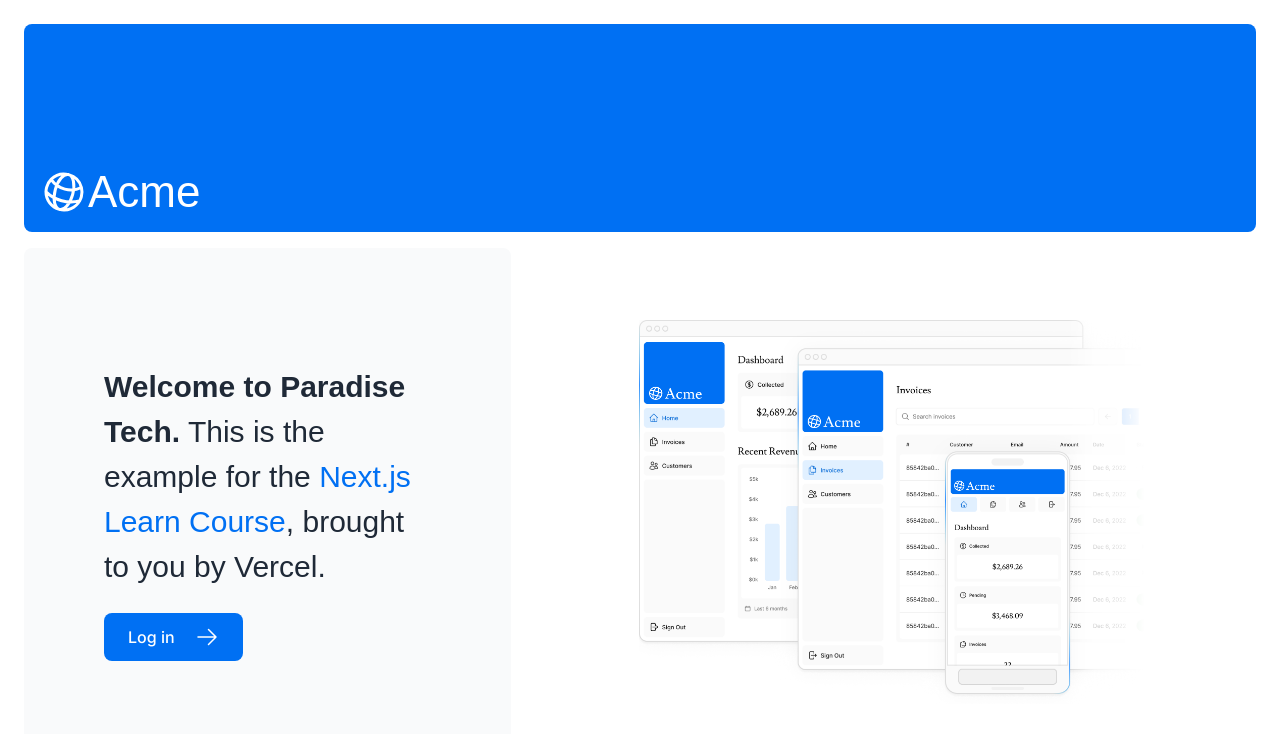
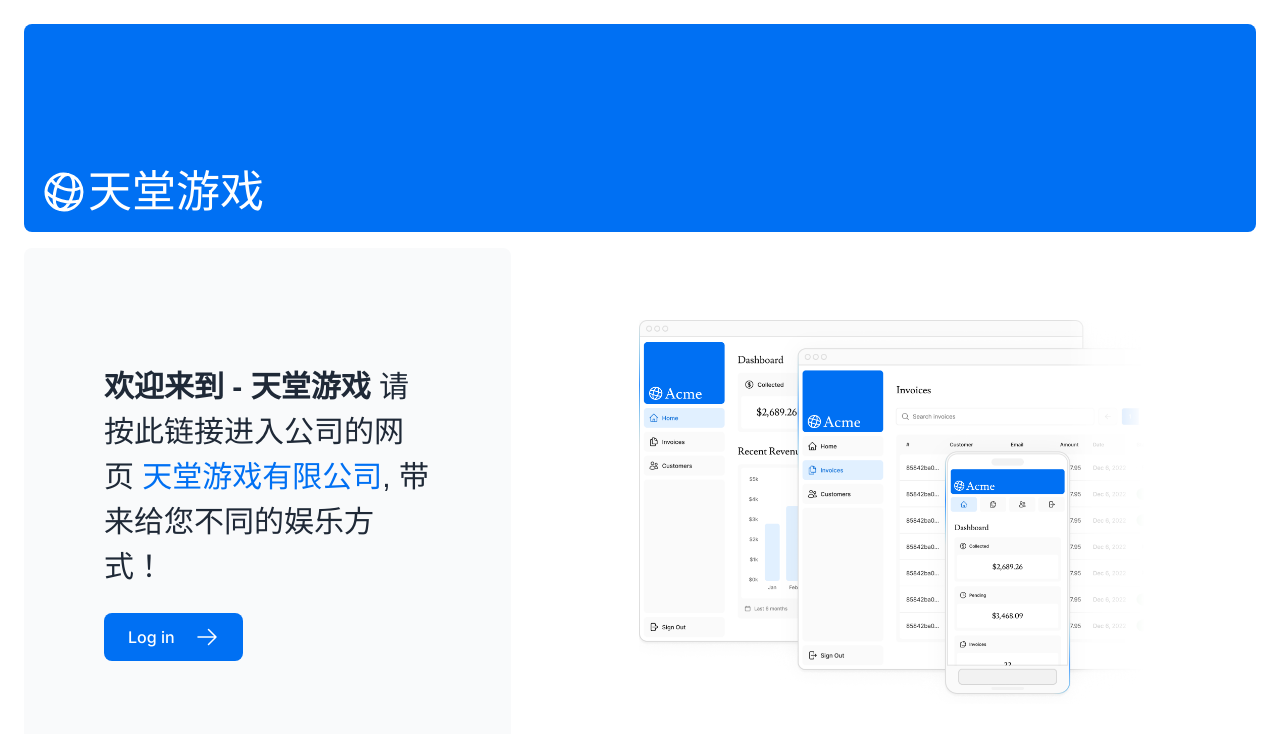
Before and after one commit to rickychan1987/nexjs-dashboard, a Next.js app: page / in a window 1280 px wide. Shown: the top 734 px of the page. Built offline with nearby package versions, Linux system fonts and the light colour scheme; a web font is replaced by a local one.

Commit message:
Upload new title

```diff
--- a/app/page.tsx
+++ b/app/page.tsx
@@ -15,11 +15,11 @@ export default function Page() {
         <div className="flex flex-col justify-center gap-6 rounded-lg bg-gray-50 px-6 py-10 md:w-2/5 md:px-20">
 
           <p className={`${lusitana.className} text-xl text-gray-800 md:text-3xl md:leading-normal`}>
-            <strong>Welcome to Paradise Tech.</strong> This is the example for the{' '}
-            <a href="https://nextjs.org/learn/" className="text-blue-500">
-              Next.js Learn Course
+            <strong>欢迎来到 - 天堂游戏</strong> 请按此链接进入公司的网页{' '}
+            <a href="https://paradiseio.com/" className="text-blue-500">
+              天堂游戏有限公司
             </a>
-            , brought to you by Vercel.
+            , 带来给您不同的娱乐方式！
           </p>
           <Link
             href="/login"
--- a/app/ui/acme-logo.tsx
+++ b/app/ui/acme-logo.tsx
@@ -7,7 +7,7 @@ export default function AcmeLogo() {
       className={`${lusitana.className} flex flex-row items-center leading-none text-white`}
     >
       <GlobeAltIcon className="h-12 w-12 rotate-[15deg]" />
-      <p className="text-[44px]">Acme</p>
+      <p className="text-[44px]">天堂游戏</p>
     </div>
   );
 }
```
